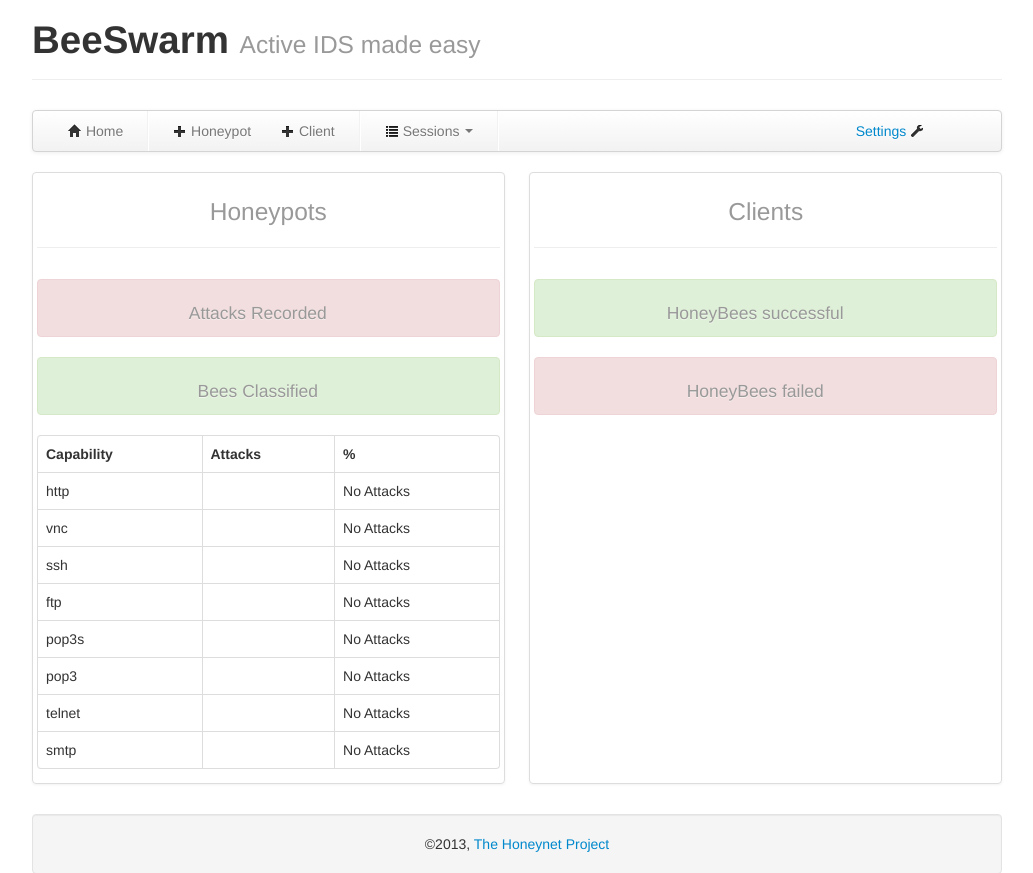
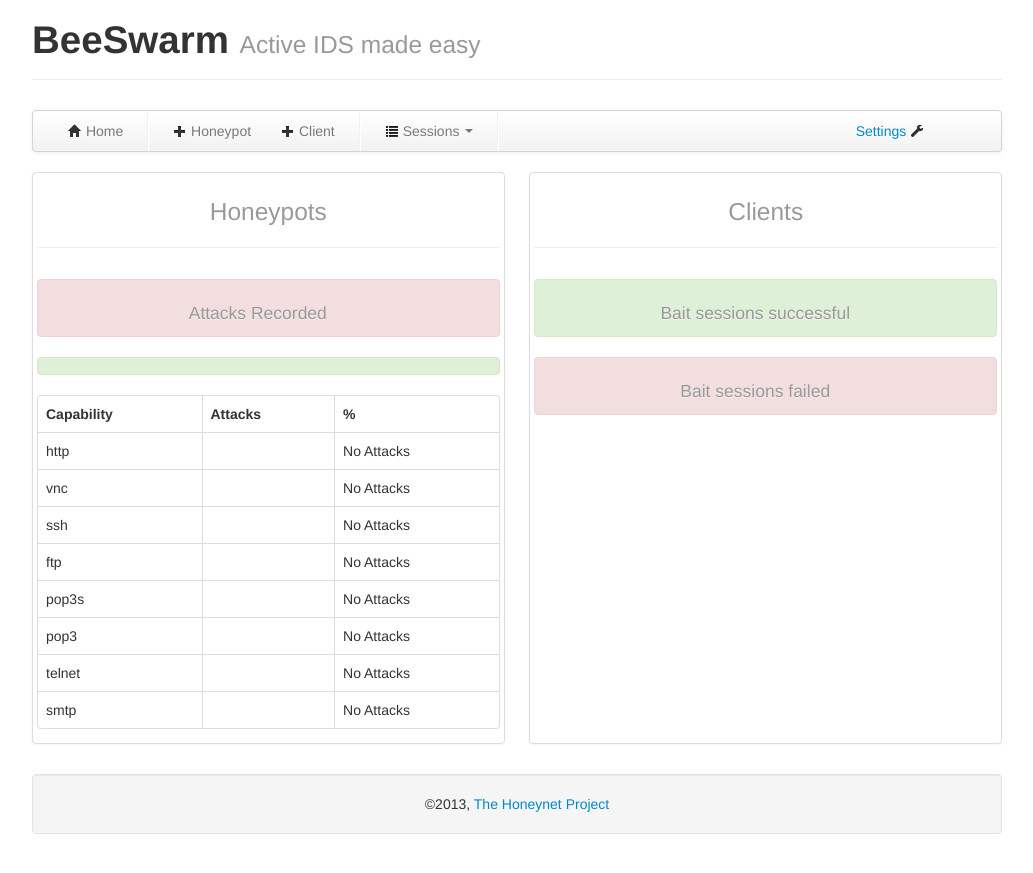
Before and after one commit to johnnykv/heralding, a Python web app: template beeswarm/server/webapp/templates/index.html in a window 1280 px wide. Shown: the top 873 px of the page, without its empty margins (198-1231 px from the left). After the commit the page ends 834 px from the top, so only its background shows below. Run offline with Jinja, Linux system fonts and the light colour scheme; the template is opened without the code that fills it, so the values that code supplies are empty.

Commit message:
honeybee rename

```diff
--- a/beeswarm/server/webapp/templates/index.html
+++ b/beeswarm/server/webapp/templates/index.html
@@ -14,7 +14,7 @@
                     <small>Attacks Recorded</small>
                 </h2>
                 <h2 class="alert alert-success">{{ status.nattacks }}
-                    <small>Bees Classified</small>
+                    <small></small>
                 </h2>
             </div>
             <table class="table table-bordered">
@@ -107,10 +107,10 @@
             <hr>
             <div class="row-fluid">
                 <h2 class="alert alert-success">{{ status.bees.successful }}
-                    <small>HoneyBees successful</small>
+                    <small>Bait sessions successful</small>
                 </h2>
                 <h2 class="alert alert-error">{{ status.bees.failed }}
-                    <small>HoneyBees failed</small>
+                    <small>Bait sessions failed</small>
                 </h2>
             </div>
         </li>
```
